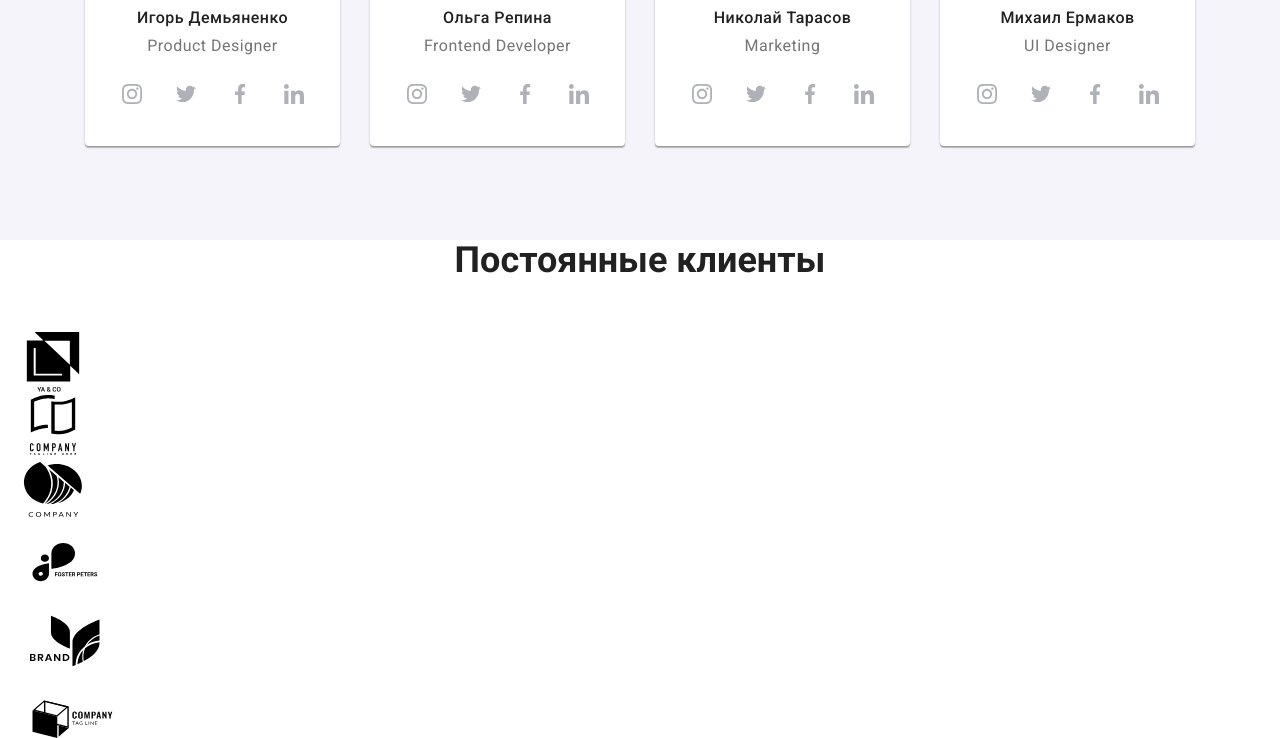
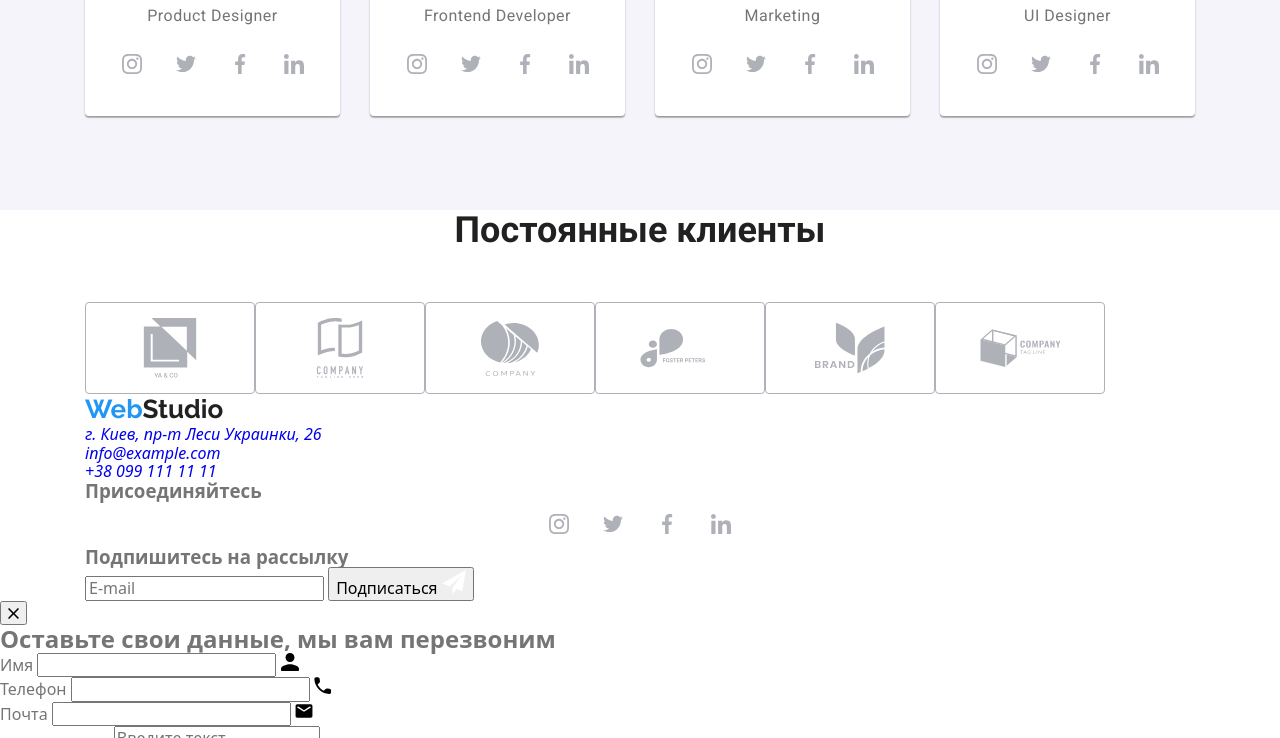
Before and after one commit to Margarita555/goit-markup-hw-08, a plain HTML site: page index.html in a window 1280 px wide. Shown: the part 2062-2800 px from the top of the page. Drawn offline with nearby package versions, Linux system fonts and the light colour scheme.

Commit message:
clients section

```diff
--- a/index.html
+++ b/index.html
@@ -288,6 +288,7 @@
         </section>
         <!--Clients section-->
         <section class="client section">
+            <div class="container">
                 <h2 class="title">Постоянные клиенты</h2>
                 <ul class="list client__list">
                     <li class="item client__item"><a class="link client__link" href="#">
@@ -321,6 +322,7 @@
                             </svg>
                         </a></li>
                 </ul>
+            </div>
         </section>
     </main>
     <!--Footer-->
--- a/sass/components/_clients.scss
+++ b/sass/components/_clients.scss
@@ -1,5 +1,44 @@
+.client {
+  &__link {
+    display: flex;
+    align-items: center;
+    justify-content: center;
+    height: 92px;
+    border: 1px solid $company-border-color;
+    border-radius: 4px;
 
+    transition: fill 250ms cubic-bezier(0.4, 0, 0.2, 1);
+    transition: border 250ms cubic-bezier(0.4, 0, 0.2, 1);
 
+    @media screen and (max-width: 767px) {
+      width: 210px;
+    }
+    @media screen and (min-width: 768px) {
+      width: 170px;
+    }
+  }
+
+  &__icon {
+    fill: $company-border-color;
+  }
+
+  &__link:hover,
+  &__link:focus {
+    border: 1px solid $accent-color;
+  }
+
+  &__link:hover &__icon,
+  &__link:focus &__icon {
+    fill: $accent-color;
+  }
+
+  &__list {
+    display: flex;
+    @media screen and (max-width: 767px) {
+      flex-wrap: wrap;
+    }
+  }
+}
 
 // .client {
 //   @extend %section;
@@ -9,34 +48,6 @@
 //     justify-content: center;
 //   }
 
-//   &__link {
-//     display: flex;
-//     align-items: center;
-//     justify-content: center;
-//     width: 170px;
-//     height: 92px;
-//     border: 1px solid $company-border-color;
-//     border-radius: 4px;
-
-//     transition: fill 250ms cubic-bezier(0.4, 0, 0.2, 1);
-//     transition: border 250ms cubic-bezier(0.4, 0, 0.2, 1);
-//   }
-
 //   &__item:not(:last-child) {
 //     margin-right: 30px;
 //   }
-
-//   &__icon {
-//     fill: $company-border-color;
-//   }
-
-//   &__link:hover,
-//   &__link:focus {
-//     border: 1px solid $accent-color;
-//   }
-
-//   &__link:hover &__icon,
-//   &__link:focus &__icon {
-//     fill: $accent-color;
-//   }
-// }
--- a/sass/components/_features.scss
+++ b/sass/components/_features.scss
@@ -41,8 +41,12 @@
     @media screen and (min-width: 768px) {
       display: flex;
     }
+
     @media screen and (min-width: 768px) and (max-width: 1139px) {
       flex-wrap: wrap;
+    }
+
+    @media screen and (min-width: 768px) {
       margin: -15px;
     }
   }
--- a/sass/utils/_base.scss
+++ b/sass/utils/_base.scss
@@ -32,17 +32,19 @@ img {
 .title {
   color: $title-text-color;
   font-family: $main-font;
-  font-size: 36px;
-  line-height: 1.16;
   letter-spacing: 0.03;
   text-align: center;
 
   @media screen and (max-width: 1139px) {
     margin-bottom: 30px;
+    font-size: 28px;
+    line-height: 1.17;
   }
 
   @media screen and (min-width: 1140px) {
     margin-bottom: 50px;
+    font-size: 36px;
+    line-height: 1.16;
   }
 }
 
```
Also changed, not shown: css/main.css, css/main.min.css, 2 other files. Lines whose indentation alone changed are shown as unchanged.
